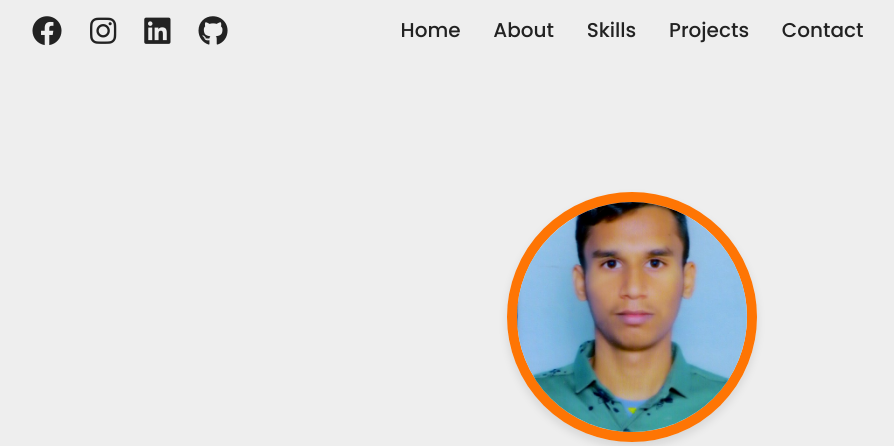
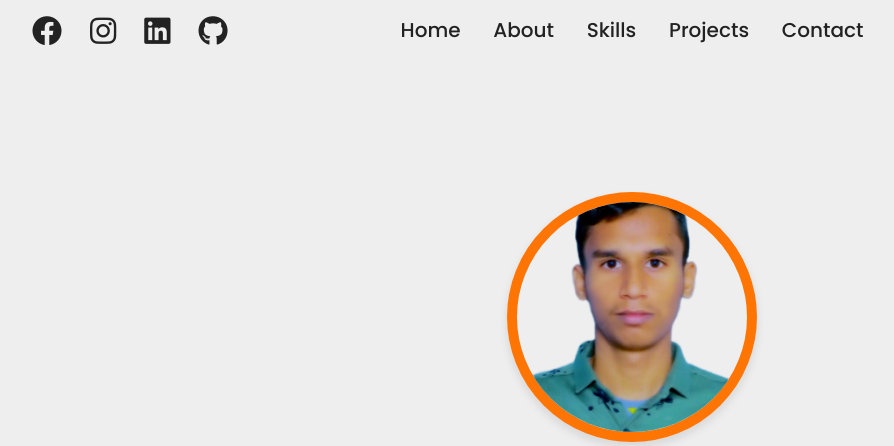
Before and after one commit to Sai-Kiran-Karnekota/gdscportfolio, a plain HTML site: page index.html in a window 1280 px wide. Shown: the top 446 px of the page, without its empty margins (8-902 px from the left). Drawn offline with nearby package versions, Linux system fonts and the light colour scheme; a script that the page names is missing.

Commit message:
Update index.html

```diff
--- a/index.html
+++ b/index.html
@@ -41,7 +41,7 @@
     <section id="home" class="home">
         <div id="particles-js"></div>
         <div class="content">
-            <img class="tilt" src="/images/profile_pic.jpg" alt="profile">
+            <img class="tilt" src="profile.png" alt="profile">
             <h3>Karnekota <span> Sai Kiran </span> </h3>
             <p>I am a <span class="typing-text"> web devloper</span></p>
             <a href="#about" class="btn">about me</a>
```
